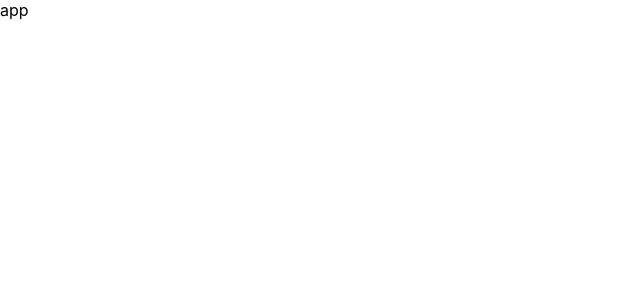
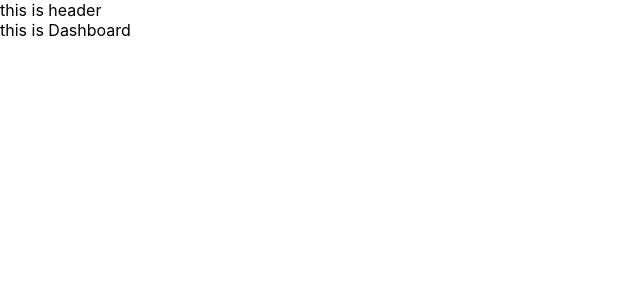
Before and after one commit to manikumarkv/workflow-app, a React (Create React App) app: page /#/app/dashboard in a window 1280 px wide. Shown: the top 300 px of the page, without its empty margins (0-640 px from the left). Built offline with nearby package versions, Linux system fonts and the light colour scheme.

Commit message:
added routing

```diff
--- a/src/components/App.js
+++ b/src/components/App.js
@@ -1,14 +1,61 @@
 import React from "react";
-import { HashRouter, Route, Switch } from "react-router-dom";
+import { HashRouter, Route, Switch, Redirect } from "react-router-dom";
+import Layout from "./Layout";
+import Login from "./Login";
 
 export default function App() {
+  let isAuthenticated  = true;
   return (
     <HashRouter>
       <Switch>
-        <Route path="/app" render={() => <div>app</div>} />
-        <Route path="/login" render={() => <div>login</div>} />
+        <Route exact path="/" render={() => <Redirect to="/app/dashboard" />} />
+        <Route exact path="/app" render={() => <Redirect to="/app/dashboard" />} />
+
+        <PrivateRoute path="/app" component={Layout} />
+        <PublicRoute path="/login" component={Login}/>
         <Route render={() => <div>default/error</div>} />
       </Switch>
     </HashRouter>
   );
+
+  function PrivateRoute({ component, ...rest }) {
+    return (
+      <Route
+        {...rest}
+        render={props =>
+          isAuthenticated ? (
+            React.createElement(component, props)
+          ) : (
+              <Redirect
+                to={{
+                  pathname: "/login",
+                  state: {
+                    from: props.location,
+                  },
+                }}
+              />
+            )
+        }
+      />
+    );
+  }
+
+  function PublicRoute({ component, ...rest }) {
+    return (
+      <Route
+        {...rest}
+        render={props =>
+          isAuthenticated ? (
+            <Redirect
+              to={{
+                pathname: "/",
+              }}
+            />
+          ) : (
+              React.createElement(component, props)
+            )
+        }
+      />
+    );
+  }
 }
--- /dev/null
+++ b/src/components/Header/Header.jsx
@@ -0,0 +1,8 @@
+import React from "react";
+
+
+function Header() {
+    return <div>this is header</div>
+}
+
+export default Header;
--- /dev/null
+++ b/src/components/Layout/Layout.jsx
@@ -0,0 +1,35 @@
+import React from "react";
+import {
+    Route,
+    Switch,
+    withRouter,
+    Redirect,
+} from "react-router-dom";
+// components
+import Header from "../Header";
+import Dashboard from "../../pages/Dashboard";
+
+
+
+
+function Layout(props) {
+    const { match, location, history } = props;
+
+    return (
+        <div >
+            <>
+                <Header  />
+                <Switch>
+                    <Route path="/app/dashboard" component={Dashboard} />
+                </Switch>
+                <Route
+                exact
+                path="/app/workflows"
+                render={() => <Redirect to="/app/dashboard" />}
+              />
+            </>
+        </div>
+    );
+}
+
+export default withRouter(Layout);
--- /dev/null
+++ b/src/components/Login/Login.jsx
@@ -0,0 +1,7 @@
+import React from "react";
+
+function Login() {
+    return <div>this is login</div>
+}
+
+export default Login;
--- /dev/null
+++ b/src/components/Login/package.json
@@ -0,0 +1,6 @@
+{
+    "name": "Login",
+    "version": "0.0.1",
+    "private": true,
+    "main": "Login.jsx"
+  }
--- /dev/null
+++ b/src/pages/Dashboard/Dashboard.jsx
@@ -0,0 +1,8 @@
+import React from "react";
+
+
+function Dashboard() {
+    return (<div>this is Dashboard</div>)
+}
+
+export default Dashboard;
--- /dev/null
+++ b/src/pages/Dashboard/package.json
@@ -0,0 +1,6 @@
+{
+    "name": "Dashboard",
+    "version": "0.0.1",
+    "private": true,
+    "main": "Dashboard.jsx"
+}
```
